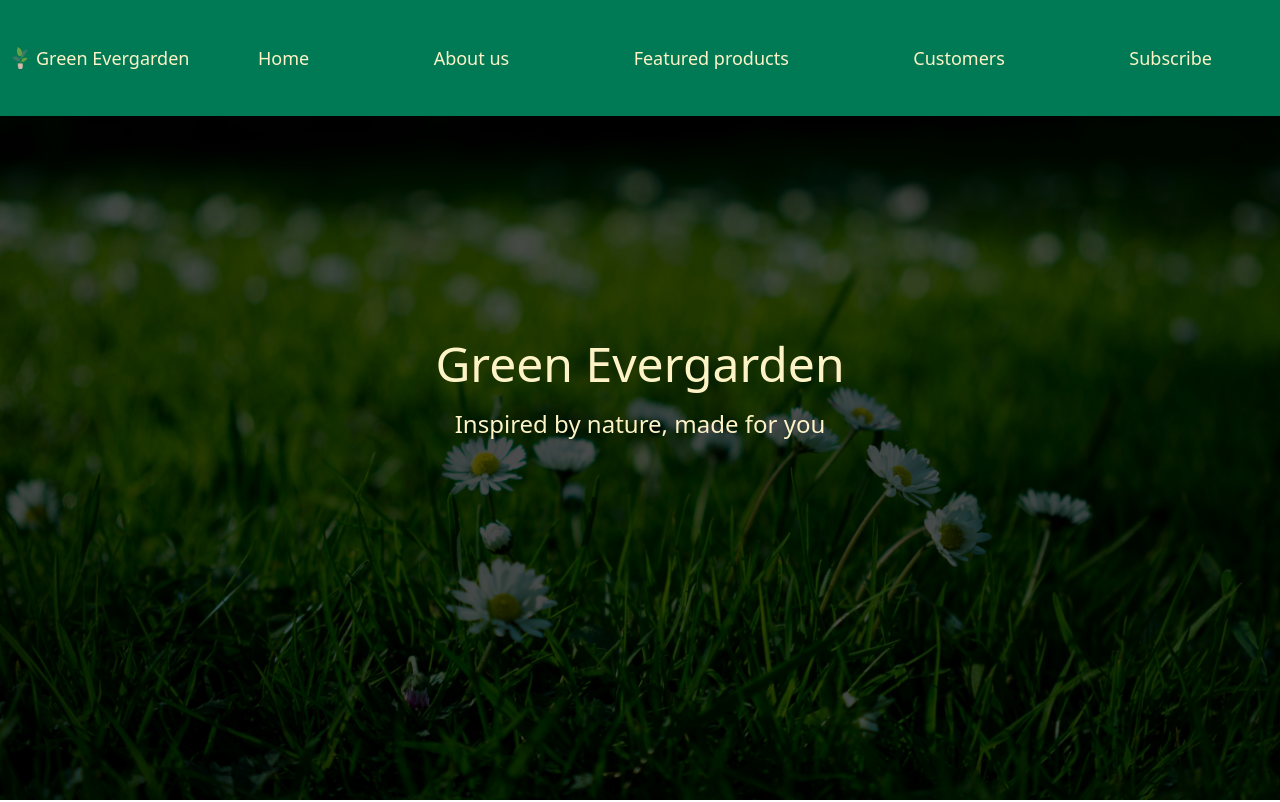
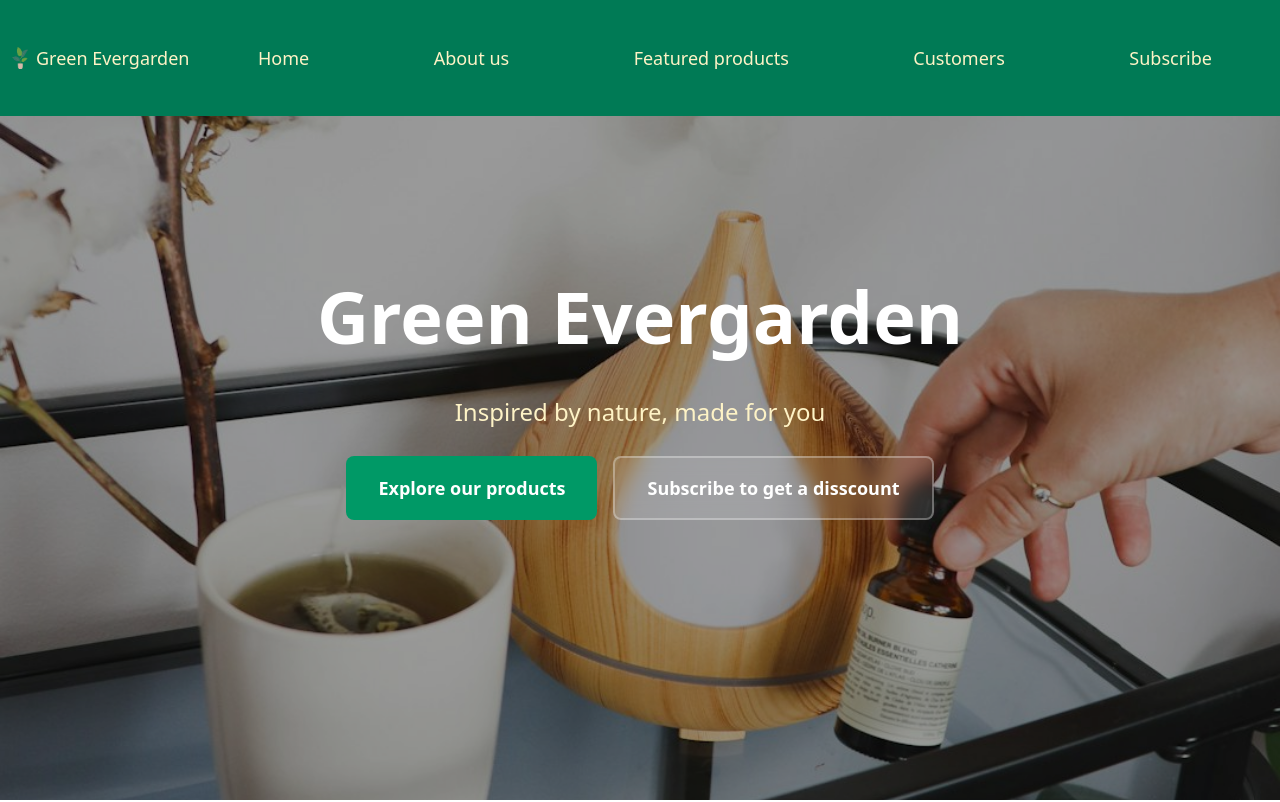
Before and after one commit to ThiagoDev1196/Green-Evergarden, a React (Vite) app: page / in a window 1280 px wide. Shown: the top 802 px of the page. Built offline with nearby package versions, Linux system fonts and the light colour scheme.

Commit message:
Refactored and redesigned hero section

```diff
--- a/src/App.css
+++ b/src/App.css
@@ -11,7 +11,7 @@ html {
 
 /* Styles for hero img */
 .hero__container {
-    background: url(/public/hero-img3.jpg);
+    background: url(/public/hero-img.jpg);
     width: 100%;
     background-repeat: no-repeat;
     text-align: center;
@@ -19,7 +19,7 @@ html {
     display: flex;
     justify-content: center;
     align-items: center;
-    background-position: bottom;
+    background-position: center;
     height: 100vh;
 }
 
@@ -30,7 +30,7 @@ html {
     top: 0;
     left: 0;
     z-index: 10;
-    opacity: 0.7;
+    opacity: 0.4;
     height: 100vh;
 }
 
--- a/src/components/sections/hero-img.jsx
+++ b/src/components/sections/hero-img.jsx
@@ -1,9 +1,31 @@
 function HeroImg() {
+
+    const buttonP = document.getElementById('featured');
+    const buttonS = document.getElementById('subscription');
+
+    const scrollToFeatured = () => {
+      buttonP.scrollIntoView({ behavior: 'smooth' });
+    };
+
+    const scrollToSubscription = () => {
+        buttonS.scrollIntoView({ behavior: 'smooth'})
+    }
+
     return (
         <div className="hero__container flex flex-col w-full h-[100vh]">
             <div className="dark-overlay md:h-[720px] h-[100vh]"></div>
-            <h1 className="text-4xl sm:text-5xl z-10 text-amber-100">Green Evergarden</h1>
+            <h1 className="text-5xl sm:text-5xl md:text-7xl md:mb-6 max-w-4xl z-10 font-bold text-white">Green Evergarden</h1>
             <p className="text-amber-100 z-11 p-5 text-[17px] sm:text-2xl">Inspired by nature, made for you</p>
+
+            <div className="mt-2 flex flex-col sm:flex-row gap-4 z-20">
+            <button onClick={scrollToFeatured} className="px-8 py-4 cursor-pointer bg-emerald-600 hover:bg-emerald-700 text-white rounded-lg sm:text-lg font-semibold transition-colors">
+              Explore our products
+            </button>
+            <button onClick={scrollToSubscription} className="px-8 cursor-pointer py-4 bg-white/10 hover:bg-white/20 text-white rounded-lg sm:text-lg font-semibold backdrop-blur-sm border-2 border-white/30 transition-colors">
+              Subscribe to get a disscount
+            </button>
+          </div>
+
         </div>
     )
 }
```
Also changed, not shown: public/hero-img.jpg (added).
